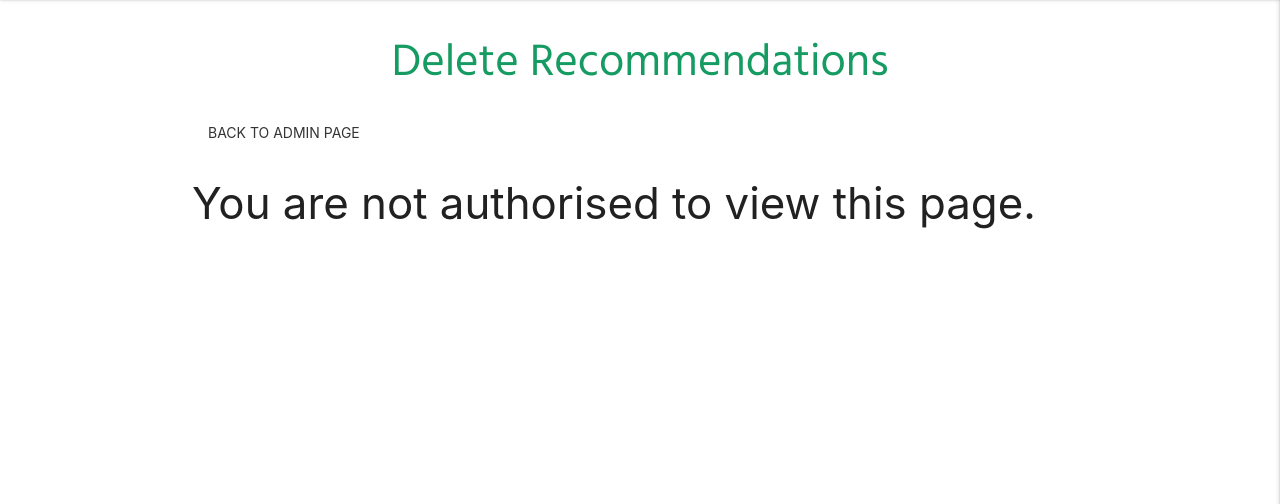
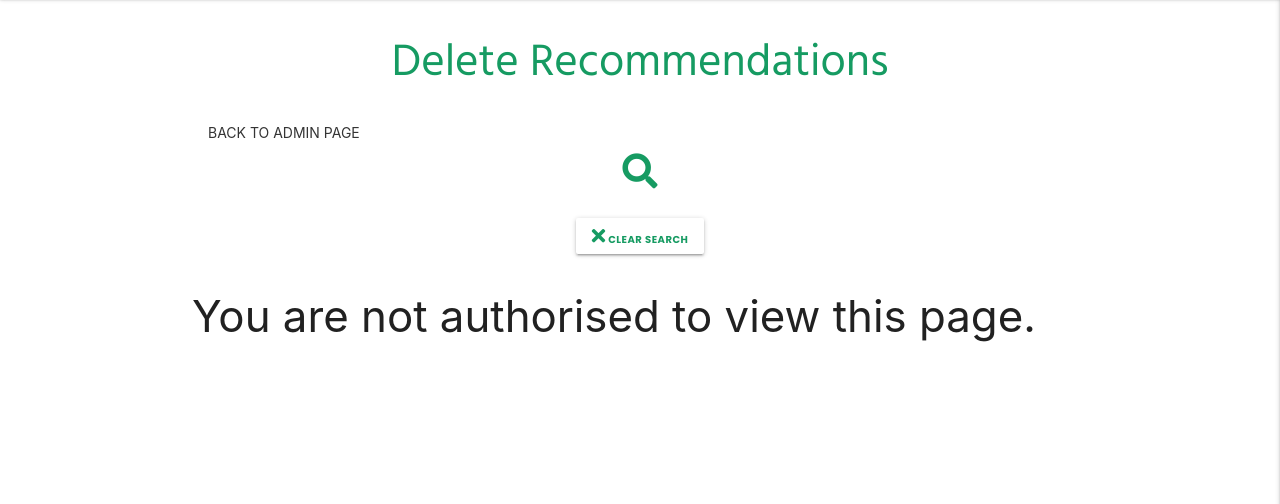
Before and after one commit to LisaHackett97/HiddenIrishTravels, a Flask app: template templates/recommend_admin_delete.html in a window 1280 px wide. Shown: the part 66-570 px from the top of the page. Run offline with Flask 2, Linux system fonts and the light colour scheme; the template is opened without the code that fills it, so the values that code supplies are empty; the visitor is signed in with stand-in values (Sample User, id 1); some libraries are stand-ins or nearby versions.

Commit message:
Remove search icon users admin. Add class toclear on delete pg

```diff
--- a/templates/recommend_admin_delete.html
+++ b/templates/recommend_admin_delete.html
@@ -5,6 +5,35 @@
 
 <a href="{{ url_for('admin') }}" class="btn-flat">Back to Admin Page</a>
 
+<div class="row center-align">
+       <button id="home-search-button"><i class="fas fa-search"></i></button>
+       <div class="row center-align" id="clear-search">
+        <a href="{{ url_for('user_page', username=session['user'])}}" class="btn page-btn"> <i class="fas fa-times"></i> Clear Search</a>
+    </div>
+</div>
+<!-- search --->
+<div class="container search-container">
+    <div class="row card-panel search-card">
+    <form action="{{ url_for('search') }}" method="POST" class="col s12" id="search-form">
+
+        <div class="row valign-wrapper center-align">
+            <!-- <div class="row"> -->
+            <div class="input-field col s8" id="search-input">
+                <input type="text" name="query" id="query" required class="validate">
+                <label for="query">Search here</label>
+            </div>
+            <div class="row">
+                <div class="col s12">
+                    <button type="submit" class="btn-small text-shadow center search-action-btn">
+                        <i class="fas fa-search left hide-on-small-only"></i> Search
+                    </button>
+                </div>
+            </div>
+        </div>
+    </form>
+</div>
+</div>
+<!-- end of search container -->
 <!-- section to display current users -->
 
 <div class="row">
--- a/templates/users_admin.html
+++ b/templates/users_admin.html
@@ -5,10 +5,6 @@
 <h1 class="center-align">Manage Users</h1>
 
 <a href="{{ url_for('admin') }}" class="btn-flat">Back to Admin Page</a>
-
-<div class="row center-align">
-  <button id="home-search-button"><i class="fas fa-search"></i></button>
-</div>
 
 <!-- section to display current users -->
 <section>
```
